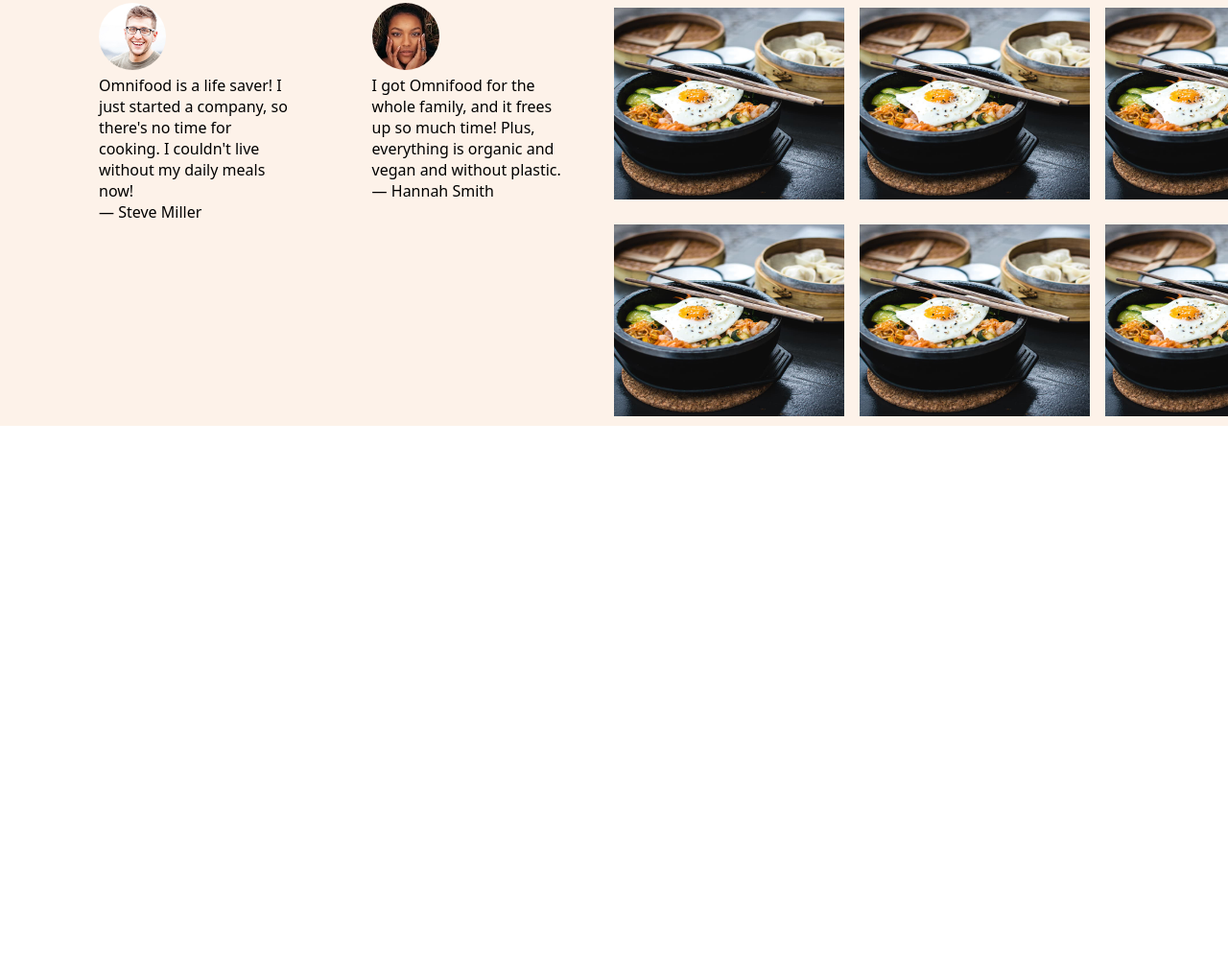
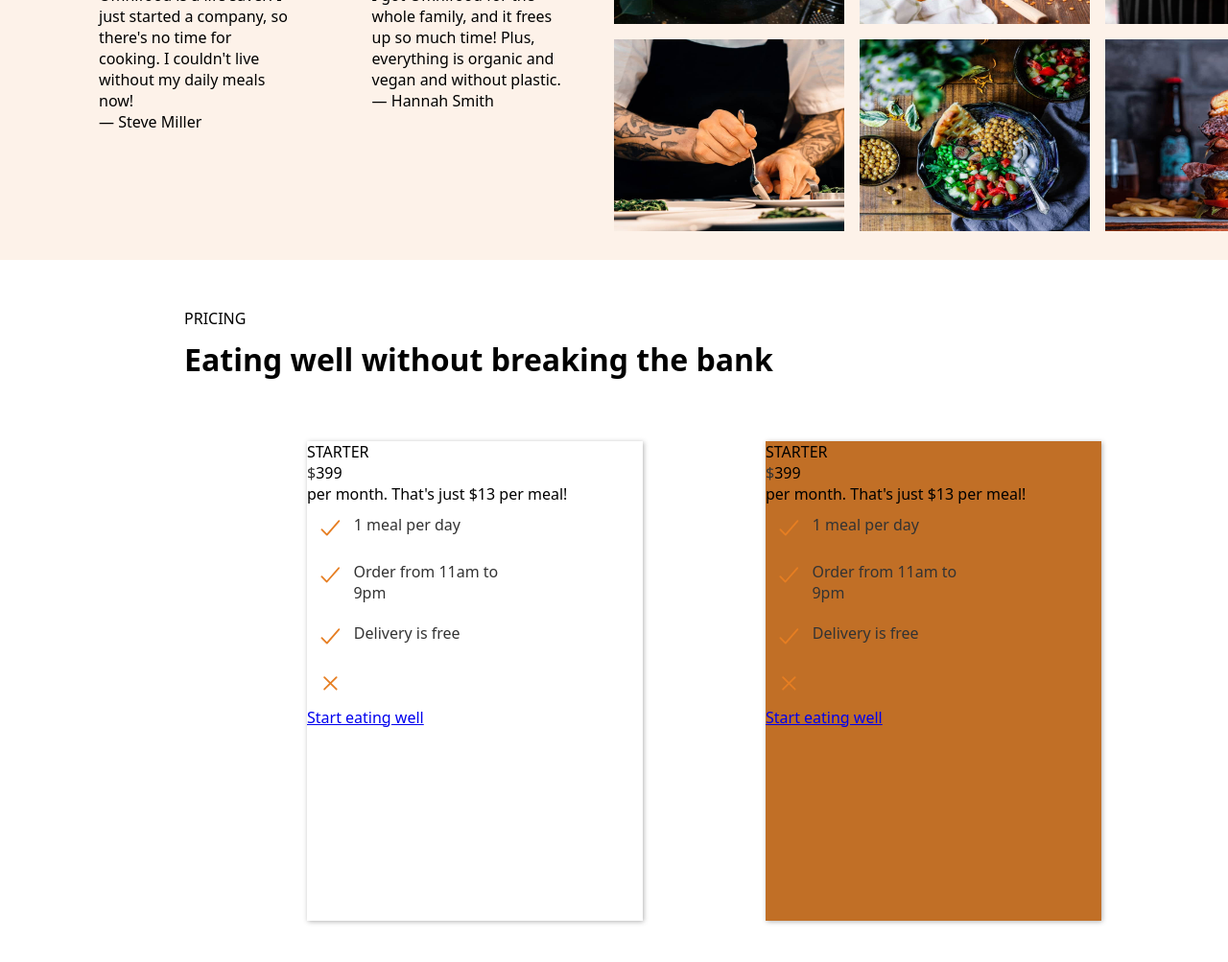
Before and after one commit to Aishwarya-1112/Omni-food, a plain HTML site: page index.html in a window 1280 px wide. Shown: the part 3732-4735 px from the top of the page at 96% size. Before the commit the page ends 4176 px from the top, so only its background shows below. Drawn offline with nearby package versions, Linux system fonts and the light colour scheme; files whose address does not match are found by name.

Commit message:
gallery fixed

```diff
--- a/index.html
+++ b/index.html
@@ -403,7 +403,7 @@
                 style="
                   display: block;
                   margin-left: 30px;
-                  color: #333;
+                  color: #333333eb;
                   padding-bottom: 10px;
                   font-weight: 500;
                   font-size: 20px;
@@ -421,7 +421,7 @@
                 style="
                   display: block;
                   margin-left: 30px;
-                  color: #333;
+                  color: #333333eb;
                   padding-bottom: 10px;
                   font-weight: 500;
                   font-size: 20px;
@@ -509,7 +509,7 @@
         <li><a href="">See all recipes</a></li>
       </div>
       <div class="full-gal">
-         <p
+         <!-- <p
             class="test"
             style="font-size: 20px; color: #e67e22; font-weight: 600"
           >
@@ -527,27 +527,30 @@
             "
           >
             Once you try it, you can't go back
-          </h1>
+          </h1> -->
       <div class="meals-gallery">
-        <div class="left">
-          <!-- <p
+        <div class="heading-one">
+          <p
             class="test"
-            style="font-size: 20px; color: #e67e22; font-weight: 600"
+            style="font-size: 20px; color: #e67e22; font-weight: 600;padding-top: 10%;padding-left: 100px;"
           >
             TESTIMONIALS
           </p>
           <h1
             class="test"
             style="
-              font-size: 30px;
-              padding-bottom: 50px;
-              font-weight: 900;
+              font-size: 43px;
+              padding-bottom: 100px;
+              font-weight: 800;
               width: 90%;
               line-height: 1.2;
+              padding-left: 100px;
+              color: #333;
             "
           >
             Once you try it, you can't go back
-          </h1> -->
+          </h1>
+          <div class="left">
           <div class="client-1">
             <img
               style="border-radius:100% ; width: 70px;height: 70px;"
@@ -599,6 +602,7 @@
             <p class="testimonial-name">&mdash; Hannah Smith</p>
           </div>
         </div>
+        </div>
         <div class="right">
           <figure class="gallery">
           <img
@@ -609,45 +613,45 @@
           <figure class="gallery">
           <img
             class="img-2"
-            src="Img/img/gallery/gallery-1.jpg"
+            src="Img/img/gallery/gallery-2.jpg"
             alt=""
 
           /></figure>
           <figure class="gallery">
-          <img class="img-3" src="Img/img/gallery/gallery-1.jpg" alt=""
+          <img class="img-3" src="Img/img/gallery/gallery-3.jpg" alt=""
           width="150" height="300"" /></figure>
           <figure class="gallery">
           <img
             class="img-4"
-            src="Img/img/gallery/gallery-1.jpg"
+            src="Img/img/gallery/gallery-4.jpg"
             alt=""
 
           /></figure>
           <figure class="gallery">
           <img
             class="img-5"
-            src="Img/img/gallery/gallery-1.jpg"
+            src="Img/img/gallery/gallery-5.jpg"
             alt=""
 
           /></figure>
           <figure class="gallery">
           <img
             class="img-6"
-            src="Img/img/gallery/gallery-1.jpg"
+            src="Img/img/gallery/gallery-6.jpg"
             alt=""
 
           /></figure>
           <figure class="gallery">
           <img
             class="img-7"
-            src="Img/img/gallery/gallery-1.jpg"
+            src="Img/img/gallery/gallery-7.jpg"
             alt=""
 
           /></figure>
           <figure class="gallery">
           <img
             class="img-8"
-            src="Img/img/gallery/gallery-1.jpg"
+            src="Img/img/gallery/gallery-8.jpg"
             alt=""
 
           /></figure>
@@ -655,7 +659,7 @@
           <figure class="gallery">
           <img
             class="img-9"
-            src="Img/img/gallery/gallery-1.jpg"
+            src="Img/img/gallery/gallery-9.jpg"
             alt=""
 
           /></figure>
@@ -663,7 +667,7 @@
 
           <img
             class="img-10"
-            src="Img/img/gallery/gallery-1.jpg"
+            src="Img/img/gallery/gallery-10.jpg"
             alt=""
 
           />
@@ -671,114 +675,109 @@
           <figure class="gallery">
           <img
             class="img-11"
-            src="Img/img/gallery/gallery-1.jpg"
+            src="Img/img/gallery/gallery-11.jpg"
             alt=""
 
           />
           </figure>
           <figure class="gallery">
           <img
-            class="img-12"
-            src="Img/img/gallery/gallery-1.jpg"
+            class="img-12" style="margin-bottom: 30px;"
+            src="Img/img/gallery/gallery-12.jpg"
             alt=""
 
           />
           </figure>
         </div>
       </div>
+      <div class="pricing">
+        <p style="padding-top: 50px;padding-left: 15%;">PRICING</p>
+        <h1 style="padding-top: 10px;padding-left: 15%;padding-bottom: 30px;padding-bottom: 5%;">Eating well without breaking the bank</h1>
+        <div class="cards">
+          <div class="card-one">
+            <p class="plan-name" style="text-transform: uppercase;">Starter</p>
+              <p class="plan-price"><span>$</span>399</p>
+              <p class="plan-text">per month. That's just $13 per meal!</p>
+              <ul class="list">
+              <li class="list-item">
+                <ion-icon
+                  class="list-icon"
+                  name="checkmark-outline"
+                ></ion-icon>
+                <span>1 meal per day</span>
+              </li>
+              <li class="list-item">
+                <ion-icon
+                  class="list-icon"
+                  name="checkmark-outline"
+                ></ion-icon>
+                <span>Order from 11am to 9pm</span>
+              </li>
+              <li class="list-item">
+                <ion-icon
+                  class="list-icon"
+                  name="checkmark-outline"
+                ></ion-icon>
+                <span>Delivery is free</span>
+              </li>
+              <li class="list-item">
+                <ion-icon
+                  class="list-icon"
+                  name="close-outline"
+                ></ion-icon>
+              </li>
+            </ul>
+            <div class="plan-sing-up">
+              <a
+                href="#"
+                class="btn btn--full"
+                >Start eating well</a
+              ></div>
+          </div>
+        <div class="card-two"
+                  ><p class="plan-name" style="text-transform: uppercase;">Starter</p>
+              <p class="plan-price"><span>$</span>399</p>
+              <p class="plan-text">per month. That's just $13 per meal!</p>
+              <ul class="list">
+              <li class="list-item">
+                <ion-icon
+                  class="list-icon"
+                  name="checkmark-outline"
+                ></ion-icon>
+                <span>1 meal per day</span>
+              </li>
+              <li class="list-item">
+                <ion-icon
+                  class="list-icon"
+                  name="checkmark-outline"
+                ></ion-icon>
+                <span>Order from 11am to 9pm</span>
+              </li>
+              <li class="list-item">
+                <ion-icon
+                  class="list-icon"
+                  name="checkmark-outline"
+                ></ion-icon>
+                <span>Delivery is free</span>
+              </li>
+              <li class="list-item">
+                <ion-icon
+                  class="list-icon"
+                  name="close-outline"
+                ></ion-icon>
+              </li>
+            </ul>
+            <div class="plan-sing-up">
+              <a
+                href="#"
+                class="btn btn--full"
+                >Start eating well</a
+              ></div>
+
+      </div>
       </div>
 
-      <!-- <div class="test">
-        <div
-          class="heading"
-          style="width: 100%"
-        >
-          <p
-            style="
-              padding-left: 120px;
-              color: #e67e22;
-              padding-top: 100px;
-              font-size: large;
-              font-weight: 600;
-            "
-          >
-            TESTIMONIALS
-          </p>
-          <h1 style="font-size: 50px; padding-left: 120px; width: 50%">
-            Once you try it, you can't go back
-          </h1>
-        </div>
 
-        <div class="test-0">
-          <div class="test-onee">
-            <img
-              class="img-test"
-              src="../Img/img/customers/dave.jpg"
-              alt=""
-            />
-            <p>
-              Inexpensive, healthy and great-tasting meals, without even having
-              to order manually! It feels truly magical.
-            </p>
-            <p class="testimonial-name">&mdash; Dave Bryson</p>
-          </div>
-          <div class="test-1">
-            <img
-              class="img-test"
-              src="Img/img/customers/ben.jpg"
-              alt=""
-            />
-            <p>
-              The AI algorithm is crazy good, it chooses the right meals for me
-              every time. It's amazing not to worry about food anymore!
-            </p>
-            <p class="testimonial-name">&mdash; Ben Hadley</p>
-          </div>
-          <div class="test-2">
-            <img
-              class="img-test"
-              src="../Img/img/customers/steve.jpg"
-              alt=""
-            />
-            <p>
-              Omnifood is a life saver! I just started a company, so there's no
-              time for cooking. I couldn't live without my daily meals now!
-            </p>
-            <p class="testimonial-name">&mdash; Steve Miller</p>
-          </div>
-          <div class="test-3">
-            <img
-              class="img-test"
-              src="Img/img/customers/hannah.jpg"
-              alt=""
-            />
-            <p>
-              I got Omnifood for the whole family, and it frees up so much time!
-              Plus, everything is organic and vegan and without plastic.
-            </p>
-            <p class="testimonial-name">&mdash; Hannah Smith</p>
-          </div>
-        </div>
-        <div class="foods">
-          <img
-            class="gallery-1"
-            src="Img/img/gallery/gallery-1.jpg"
-            alt=""
-            width="200"
-            height="150"
-          />
-          <img
-            class="gallery-2"
-            src="Img/img/gallery/gallery-1.jpg"
-            alt=""
-          />
-          <img
-            class="gallery-3"
-            src="Img/img/gallery/gallery-1.jpg"
-            alt=""
-          />
-        </div>
-      </div> -->
     </div>
   </body>
 </html>
--- a/style.css
+++ b/style.css
@@ -348,12 +348,11 @@ h1.test {
 .gallery {
   overflow: hidden;
   width: 240px;
-  height: 210px;
 }
 
 .img-1 {
   grid-column: 1;
-  width: 230px;
+  width: 160px;
   height: 200px;
 }
 .img-1 {
@@ -519,88 +518,26 @@ h1.test {
 .img-12:hover {
   transform: scale(1.1);
 }
-
-/*
-.test {
-  display: grid;
-  grid-template-columns: 50% 50%;
-  font-family: system-ui, -apple-system, BlinkMacSystemFont, "Segoe UI", Roboto,
-    Oxygen, Ubuntu, Cantarell, "Open Sans", "Helvetica Neue", sans-serif;
+.pricing {
+  background-color: white;
 }
-.foods {
-  grid-column: 2;
-  grid-template-columns: 1fr 2fr 2fr;
+.pricing {
+  padding-bottom: 20%;
 }
-.gallery-1 {
-  grid-column: 1;
+.cards {
+  display: flex;
 }
-.gallery-2 {
-  grid-column: 2;
+.card-one {
+  width: 350px;
+  height: 500px;
+  box-shadow: 1px 1px 5px rgba(0, 0, 0, 0.3);
+  background-color: #ffffff;
+  margin-left: 25%;
 }
-.gallery-3 {
-  grid-column: 3;
+.card-two {
+  width: 350px;
+  height: 500px;
+  box-shadow: 1px 1px 5px rgba(0, 0, 0, 0.3);
+  background-color: #c16f26;
+  margin-left: 10%;
 }
-.gallery-4 {
-  grid-column: 1;
-}
-.gallery-5 {
-  grid-column: 2;
-}
-.gallery-6 {
-  grid-column: 3;
-}
-.gallery-7 {
-  grid-column: 1;
-}
-
-.test-0 {
-  display: grid;
-  grid-column: 1;
-  grid-template-columns: 350px 350px;
-  padding: 100px;
-  font-family: system-ui, -apple-system, BlinkMacSystemFont, "Segoe UI", Roboto,
-    Oxygen, Ubuntu, Cantarell, "Open Sans", "Helvetica Neue", sans-serif;
-}
-
-.test-onee {
-  background-color: #fdf2e9;
-  height: 300px;
-  width: 250px;
-  padding-left: 30px;
-  line-height: 28px;
-  grid-column: 1;
-}
-.testimonial-name {
-  font-size: 1rem;
-  color: #6f6f6f;
-  padding-left: 20px;
-}
-.test-1 {
-  background-color: #fdf2e9;
-  height: 300px;
-  width: 250px;
-  line-height: 28px;
-  grid-column: 2;
-  padding-left: 70px;
-}
-.test-2 {
-  background-color: #fdf2e9;
-  height: 300px;
-  width: 250px;
-  line-height: 28px;
-  grid-column: 1;
-  padding-left: 30px;
-}
-.test-3 {
-  background-color: #fdf2e9;
-  height: 300px;
-  width: 250px;
-  line-height: 28px;
-  grid-column: 2;
-  padding-left: 70px;
-}
-.img-test {
-  border-radius: 50%;
-  width: 70px;
-  height: 70px;
-} */
```
